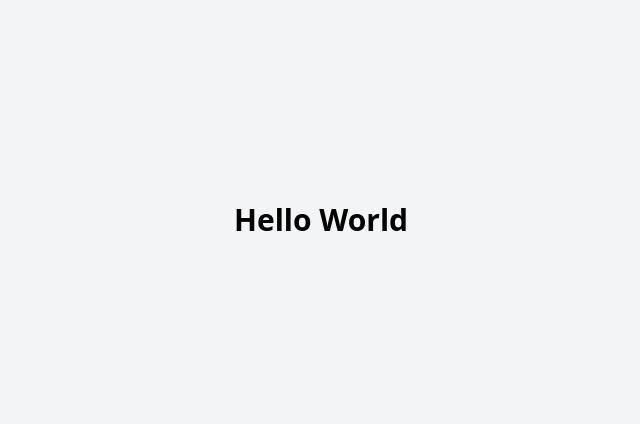
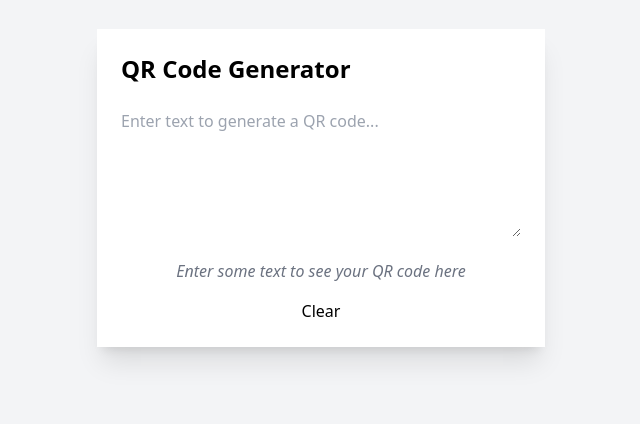
Before and after one commit to aarontorres0/qr-share, a React (Vite) app: page / in a window 1280 px wide. Shown: the part 212-636 px from the top of the page, without its empty margins (319-959 px from the left). Built offline with nearby package versions, Linux system fonts and the light colour scheme.

Commit message:
feat: QR code generator

```diff
--- a/package.json
+++ b/package.json
@@ -12,7 +12,8 @@
   "dependencies": {
     "daisyui": "^4.12.14",
     "react": "^18.3.1",
-    "react-dom": "^18.3.1"
+    "react-dom": "^18.3.1",
+    "react-qr-code": "^2.0.15"
   },
   "devDependencies": {
     "@eslint/js": "^9.15.0",
--- a/src/App.jsx
+++ b/src/App.jsx
@@ -1,11 +1,37 @@
-import './App.css'
+import React, { useState } from 'react';
+import QRCode from 'react-qr-code';
 
 function App() {
+  const [text, setText] = useState('');
+
   return (
     <div className="flex items-center justify-center min-h-screen bg-gray-100">
-      <h1 className="text-3xl font-bold text-primary">Hello World</h1>
+      <div className="card bg-white shadow-xl p-6 w-full max-w-md">
+        <h1 className="text-2xl font-bold text-primary mb-6">QR Code Generator</h1>
+        <textarea
+          className="textarea textarea-bordered w-full mb-4 h-32"
+          placeholder="Enter text to generate a QR code..."
+          value={text}
+          onChange={(e) => setText(e.target.value)}
+        />
+        {text ? (
+          <div className="flex justify-center bg-gray-100 p-4 rounded mb-4">
+            <QRCode value={text} />
+          </div>
+        ) : (
+          <div className="text-center text-gray-500 italic mb-4">
+            Enter some text to see your QR code here
+          </div>
+        )}
+        <button
+          className="btn btn-primary w-full"
+          onClick={() => setText('')}
+        >
+          Clear
+        </button>
+      </div>
     </div>
   );
 }
 
-export default App
+export default App;
```
Also changed, not shown: 1 other file (tests, documents, lock files or other folders).
